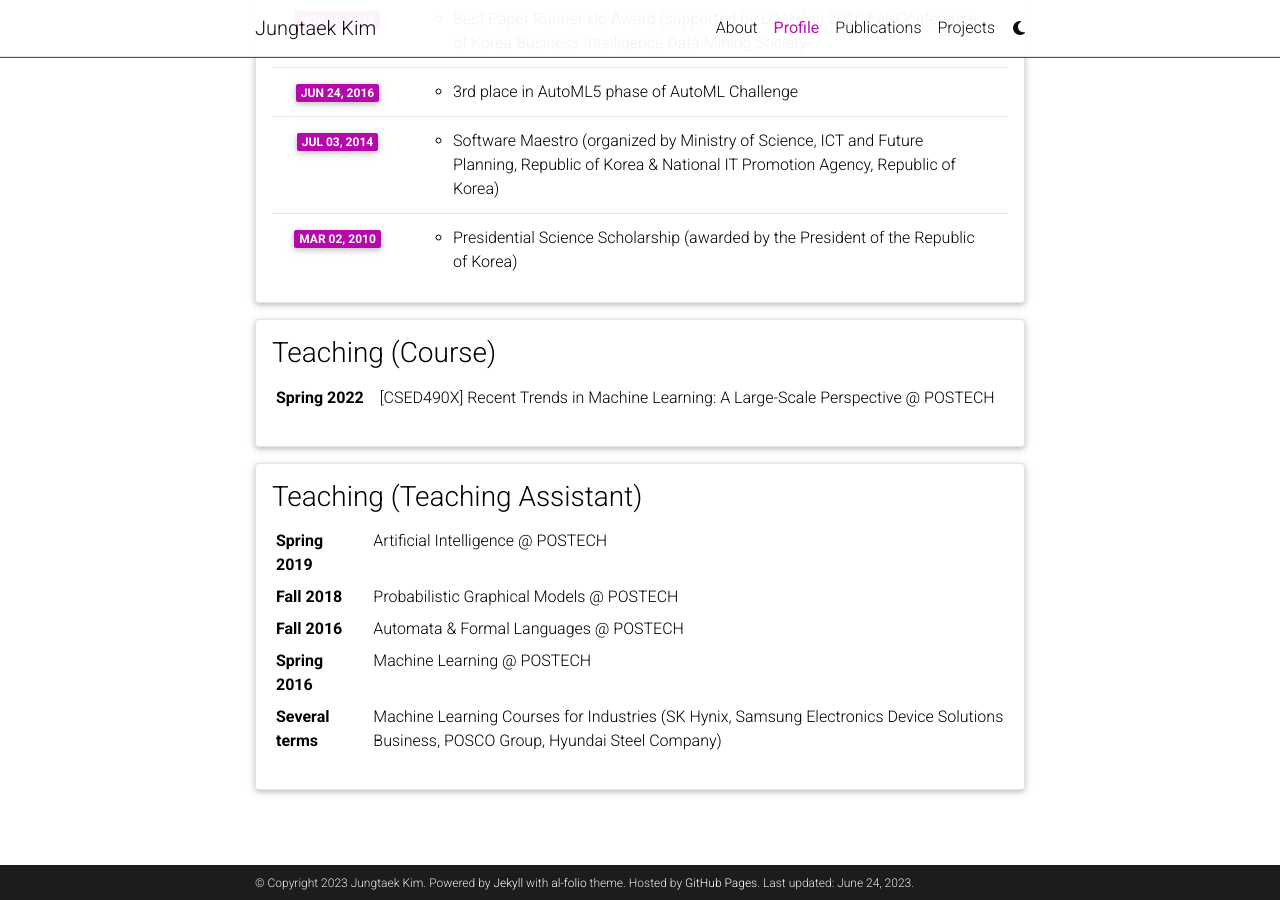
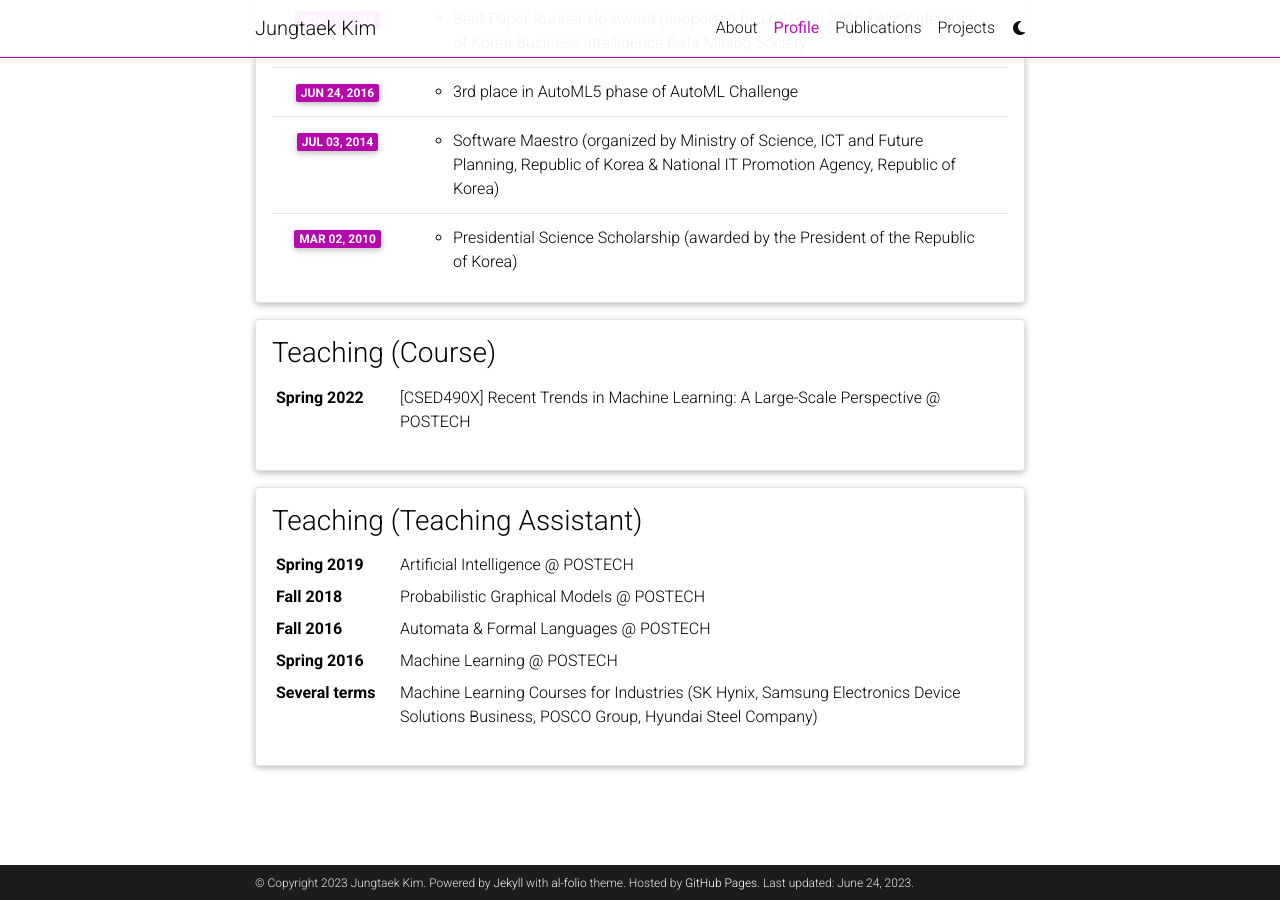
Before and after one commit to jungtaekkim/jungtaekkim.github.io, a Jekyll site: the page built from _pages/cv.md, in a window 1280 px wide and 900 px high, scrolled down 1456 px. Built offline with Jekyll 4.4.1, drawn with Linux system fonts in a browser that asks for light colours; comment, search, counter and statistics services are not loaded; a style sheet for code colours, icons or effects is not loaded.

Commit message:
Change a style for cv.map

```diff
--- a/_includes/cv/map.html
+++ b/_includes/cv/map.html
@@ -1,7 +1,7 @@
 <table class="table table-sm table-borderless table-responsive table-cv-map">
   {% for content in entry.contents %}
     <tr>
-      <td class="p-1 pr-2 font-weight-bold"><b>{{ content.name }}</b></td>
+      <td class="p-1 pr-2 font-weight-bold" style="min-width: 120px;"><b>{{ content.name }}</b></td>
       <td class="p-1 pl-2 font-weight-light text">{{ content.value }}</td>
     </tr>
   {% endfor %}
```
